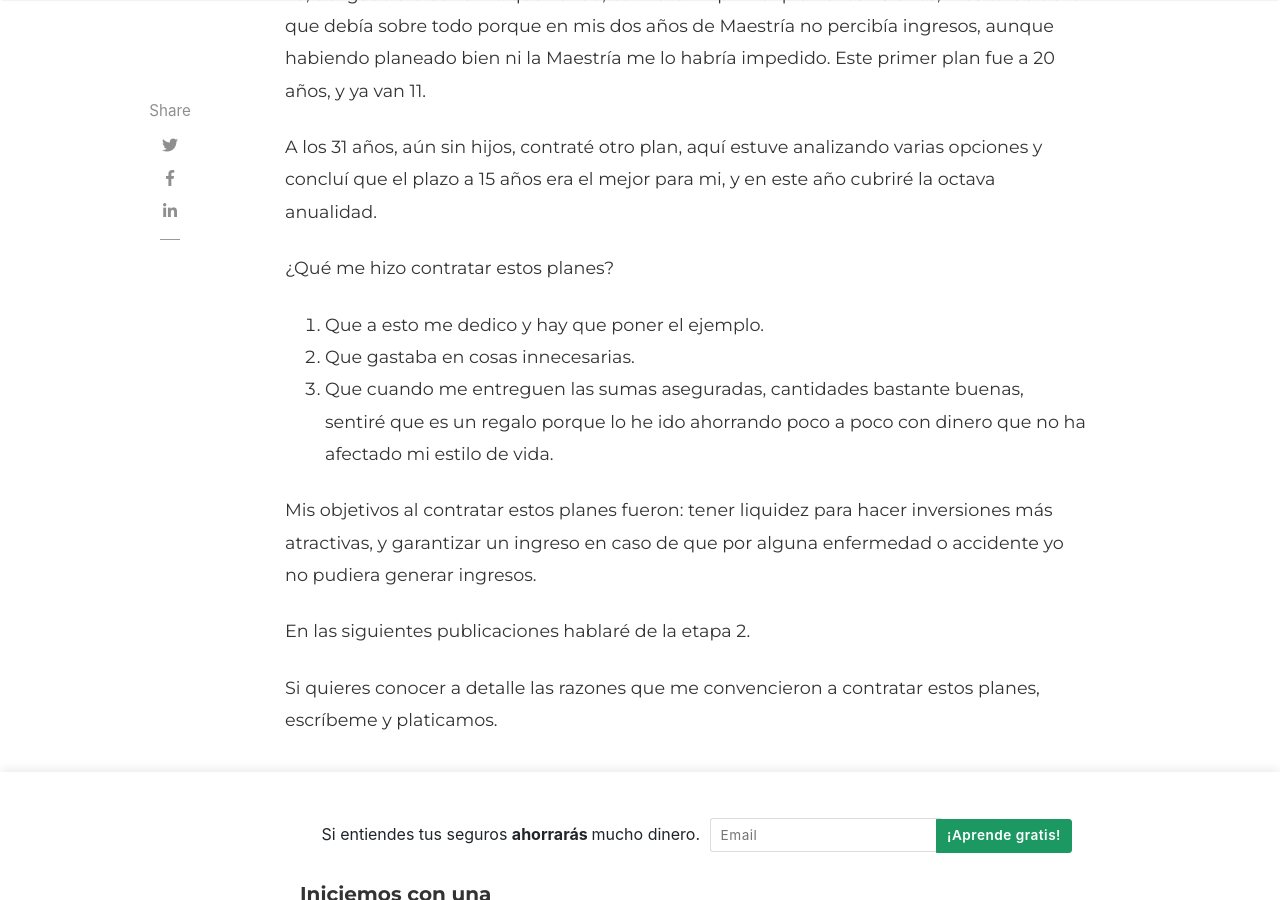
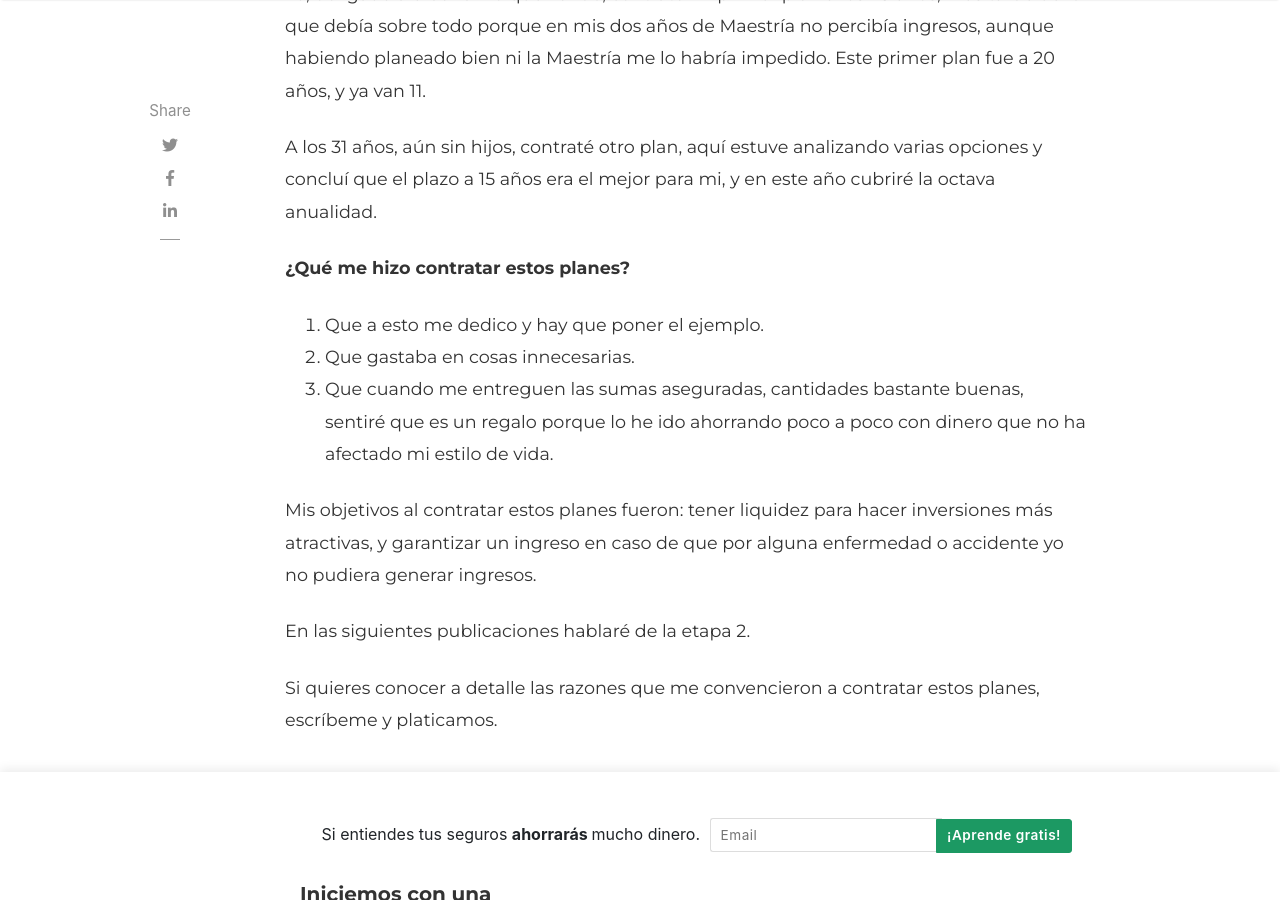
Before and after one commit to blogseguros/blogseguros.github.io, a Jekyll site: the page built from _posts/2021-05-07-planes-para-contratar-sin-hijos.md, in a window 1280 px wide and 900 px high, scrolled down 2060 px. Built offline with Jekyll 4.4.1, drawn with Linux system fonts in a browser that asks for light colours; nearby versions of some CDN libraries; comment, search, counter and statistics services are not loaded.

```diff
--- a/_posts/2021-05-07-planes-para-contratar-sin-hijos.md
+++ b/_posts/2021-05-07-planes-para-contratar-sin-hijos.md
@@ -35,7 +35,7 @@ Yo, obligado a creer en lo que vendo, contraté mi primer plan a los 28 años, m
 
 A los 31 años, aún sin hijos, contraté otro plan, aquí estuve analizando varias opciones y concluí que el plazo a 15 años era el mejor para mi, y en este año cubriré la octava anualidad.
 
-¿Qué me hizo contratar estos planes?
+<b> ¿Qué me hizo contratar estos planes? </b>
 
 1. Que a esto me dedico y hay que poner el ejemplo.
 2. Que gastaba en cosas innecesarias.
```
